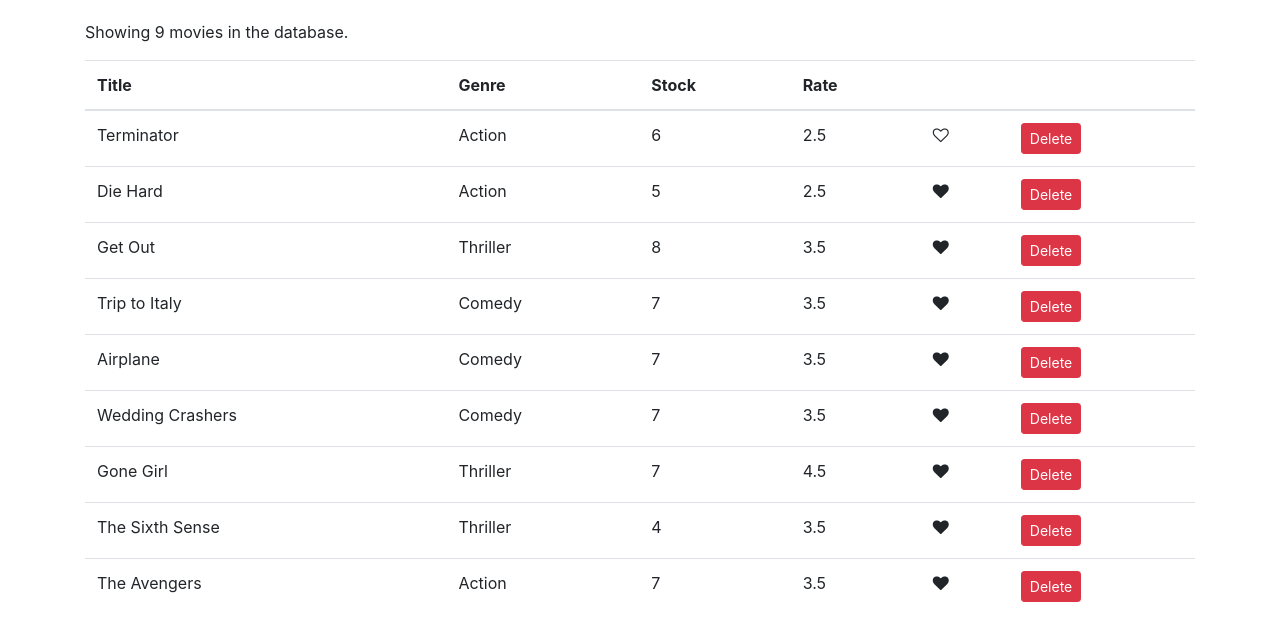
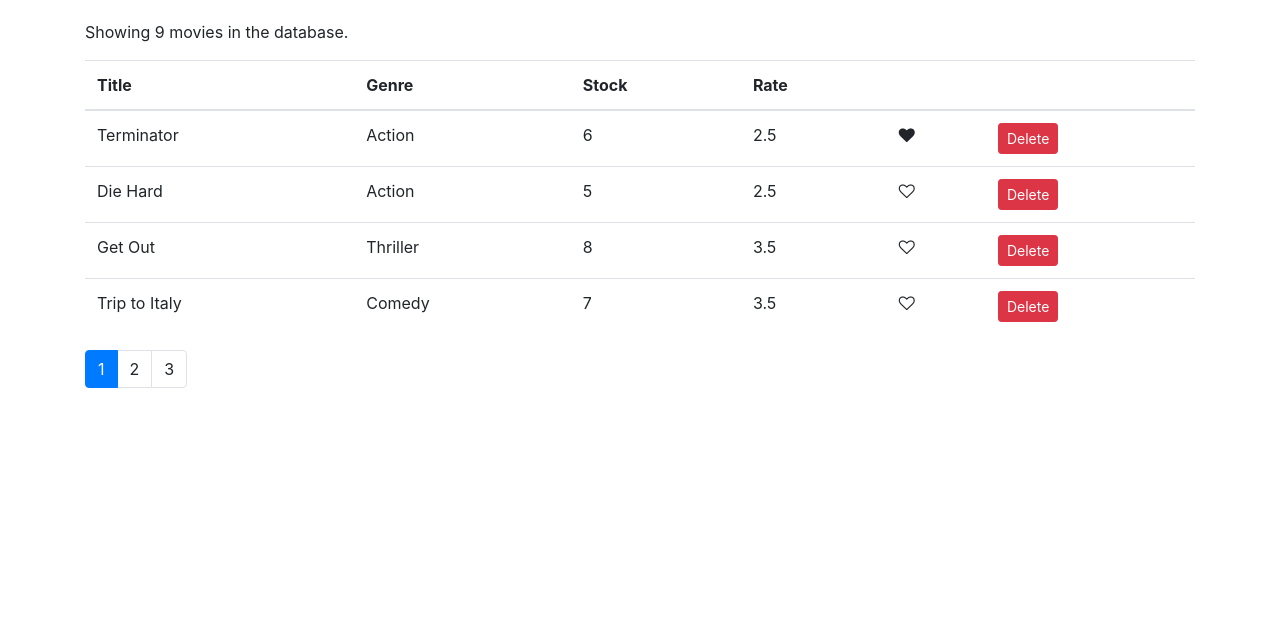
Before and after one commit to SuzyLockwood/vidly, a React (Create React App) app: page / in a window 1280 px wide. Shown: the top 640 px of the page. Built offline with nearby package versions, Linux system fonts and the light colour scheme.

Commit message:
added pagination functionality

```diff
--- a/package.json
+++ b/package.json
@@ -5,6 +5,7 @@
   "dependencies": {
     "bootstrap": "^4.1.1",
     "font-awesome": "^4.7.0",
+    "lodash": "^4.17.10",
     "react": "^16.6.3",
     "react-dom": "^16.6.3",
     "react-scripts": "2.1.1"
--- a/src/components/common/like.jsx
+++ b/src/components/common/like.jsx
@@ -7,7 +7,7 @@ import React from 'react';
 const Like = (props) => {
   //empty to full heart when liked/clicked and hand icon when hovered over heart
   let classes = 'fa fa-heart';
-  if (props.liked) classes += '-o';
+  if (!props.liked) classes += '-o';
   return (
     <i
       onClick={props.onClick}
--- /dev/null
+++ b/src/components/common/pagination.jsx
@@ -0,0 +1,33 @@
+import React from 'react';
+import _ from 'lodash';
+
+const Pagination = (props) => {
+  //refactoring out props
+  const { itemsCount, pageSize, currentPage, onPageChange } = props;
+  //calculating number of pages needed
+  const pagesCount = Math.ceil(itemsCount / pageSize);
+  //if only one page as rounded, don't show the page viewer at the bottom
+  if (pagesCount === 1) return null;
+  //lodash is used to generate an array with the page range and we will use this to map it to a list item
+  const pages = _.range(1, pagesCount + 1);
+
+  return (
+    <nav>
+      <ul className="pagination">
+        {pages.map((page) => (
+          <li
+            key={page}
+            //active page highlighter
+            className={page === currentPage ? 'page-item active' : 'page-item'}
+          >
+            <a className="page-link" onClick={() => onPageChange(page)}>
+              {page}
+            </a>
+          </li>
+        ))}
+      </ul>
+    </nav>
+  );
+};
+
+export default Pagination;
--- a/src/components/movies.jsx
+++ b/src/components/movies.jsx
@@ -1,10 +1,15 @@
 import React, { Component } from 'react';
 import { getMovies } from '../services/fakeMovieService.js';
 import Like from './common/like';
+import Pagination from './common/pagination';
+import { paginate } from '../utils/paginate';
 
 class Movies extends Component {
   state = {
-    movies: getMovies()
+    movies: getMovies(),
+    currentPage: 1,
+    //movies per page
+    pageSize: 4
   };
 
   handleDelete = (movie) => {
@@ -26,12 +31,23 @@ class Movies extends Component {
     this.setState({ movies });
   };
 
+  handlePageChange = (page) => {
+    //gets current page
+    this.setState({ currentPage: page });
+  };
+
   render() {
     //refactoring and renaming length to movie count
     const { length: count } = this.state.movies;
 
+    //refactoring and renaming movies to allMovies since it would otherwise duplicate declaration
+    const { pageSize, currentPage, movies: allMovies } = this.state;
+
     //conditional total movies message
     if (count === 0) return <p>There are no movies in the database.</p>;
+
+    const movies = paginate(allMovies, currentPage, pageSize);
+
     return (
       <React.Fragment>
         <p>Showing {count} movies in the database.</p>
@@ -47,7 +63,7 @@ class Movies extends Component {
             </tr>
           </thead>
           <tbody>
-            {this.state.movies.map((movie) => (
+            {movies.map((movie) => (
               <tr key={movie._id}>
                 <td>{movie.title}</td>
                 <td>{movie.genre.name}</td>
@@ -71,6 +87,12 @@ class Movies extends Component {
             ))}
           </tbody>
         </table>
+        <Pagination
+          itemsCount={count}
+          pageSize={pageSize}
+          currentPage={currentPage}
+          onPageChange={this.handlePageChange}
+        />
       </React.Fragment>
     );
   }
--- /dev/null
+++ b/src/utils/paginate.js
@@ -0,0 +1,22 @@
+//utility folder so we can reuse these
+import _ from 'lodash';
+
+export function paginate(items, pageNumber, pageSize) {
+  //calculate starting index of items on page
+  const startIndex = (pageNumber - 1) * pageSize;
+
+  //in order to call and chain lodash methods that we mention below, we first have to take our array and convert using a lodash wrapper like this -- and then the value method converts the lodash object into a regular array
+  return _(items)
+    .slice(startIndex)
+    .take(pageSize)
+    .value();
+
+  /*
+     _.slice(items, startIndex)
+    --method in lodash that will slice array starting from the index stated
+
+    _.take()
+    --method in lodash that will pick a number of items for current page
+
+    */
+}
```
Also changed, not shown: 1 other file (tests, documents, lock files or other folders).
